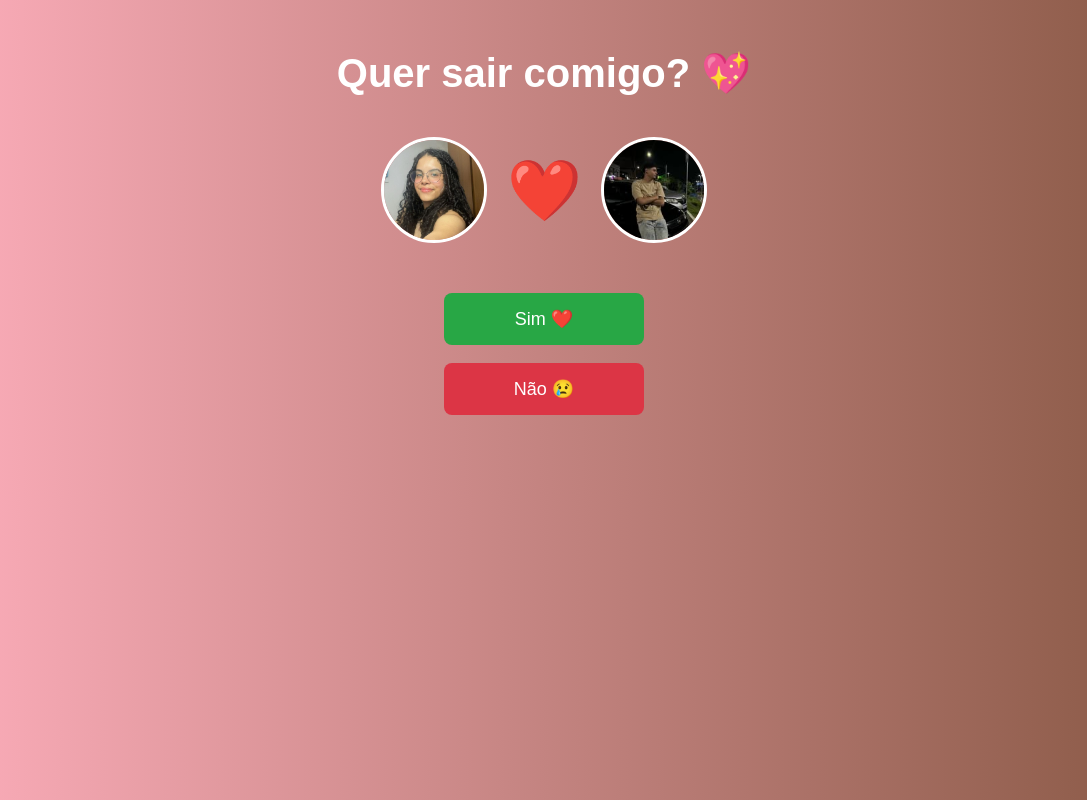
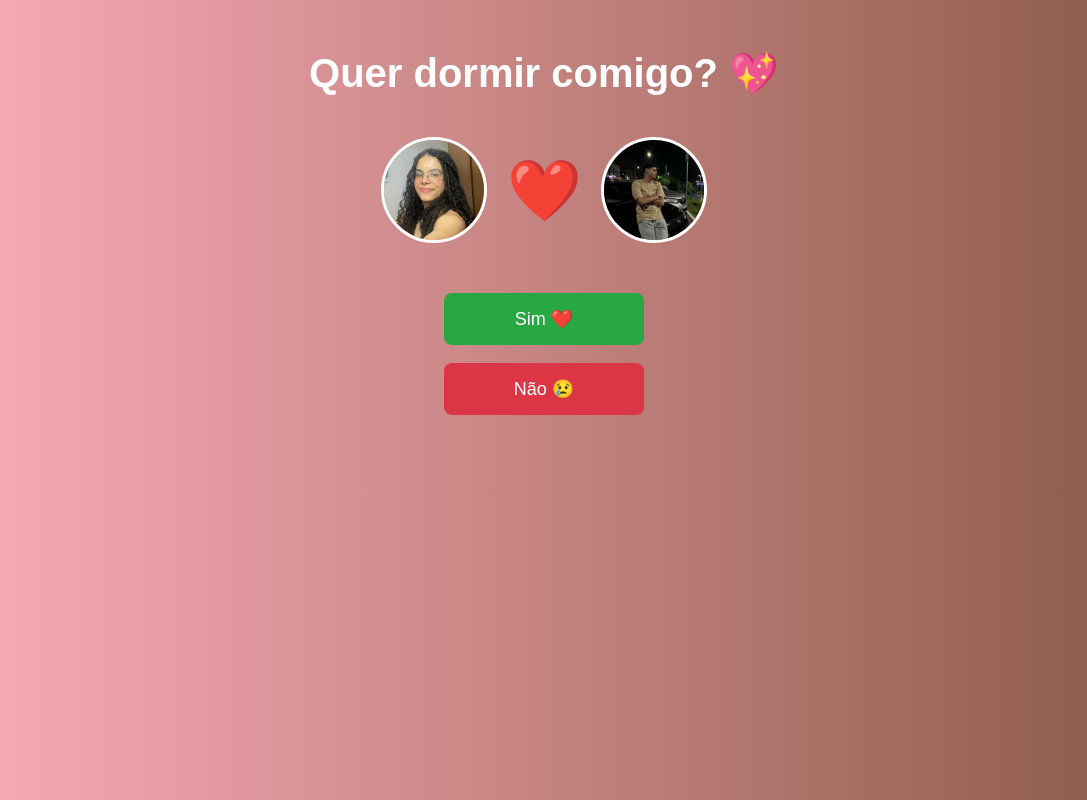
Before and after one commit to kllkd/convit, a plain HTML site: page index.html in a window 1280 px wide. Shown: the whole page, without its empty margins (96-1183 px from the left). Drawn offline with Linux system fonts and the light colour scheme.

Commit message:
Update index.html

```diff
--- a/index.html
+++ b/index.html
@@ -121,7 +121,7 @@
 </head>
 <body>
 
-  <h1>Quer sair comigo? 💖</h1>
+  <h1>Quer dormir comigo? 💖</h1>
 
   <div class="photo-heart-container">
     <img src="WhatsApp Image 2025-06-24 at 16.19.08.jpeg" alt="Sua Foto" class="circle-photo">
```
